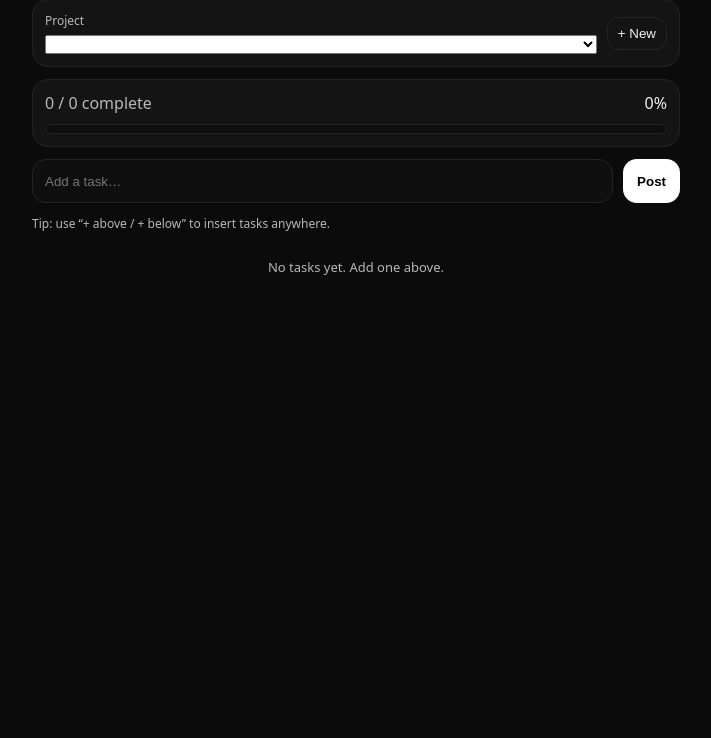
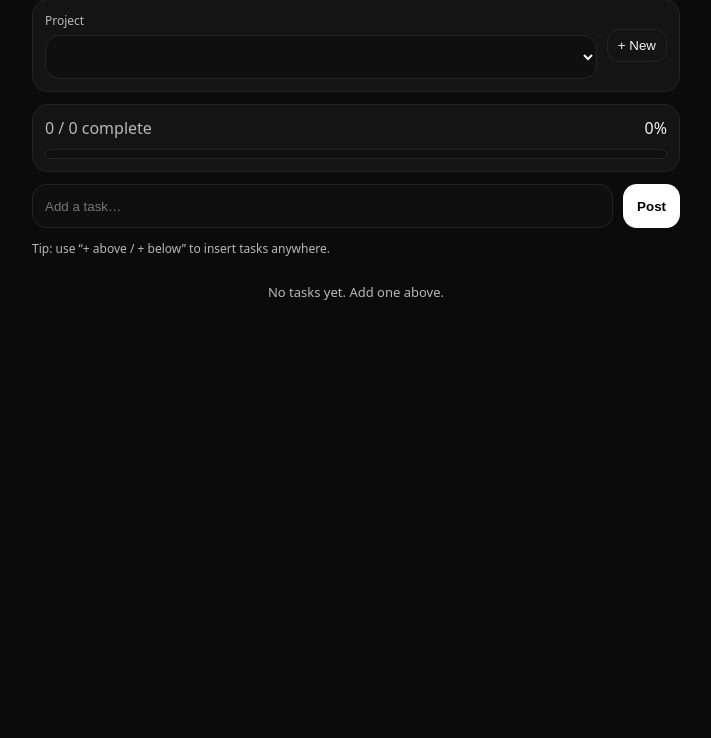
Before and after one commit to jakeerickson11/Project-Tracker-, a plain HTML site: page index.html in a window 1280 px wide. Shown: the part 62-800 px from the top of the page, without its empty margins (284-995 px from the left). Drawn offline with Linux system fonts and the light colour scheme.

Commit message:
Add styles for project selection component

```diff
--- a/styles.css
+++ b/styles.css
@@ -167,3 +167,14 @@ h1{ font-size:20px; margin:0; letter-spacing:0.2px; }
   text-align:center;
   font-size:13px;
 }
+
+.projectSelect{
+  height:44px;
+  width:100%;
+  border-radius:14px;
+  border:1px solid var(--line);
+  background:#0f0f0f;
+  color:var(--text);
+  padding:0 12px;
+  outline:none;
+}
```
